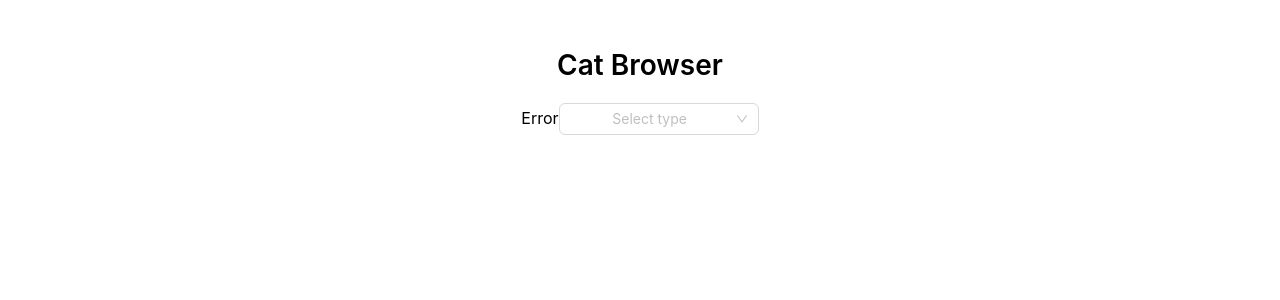
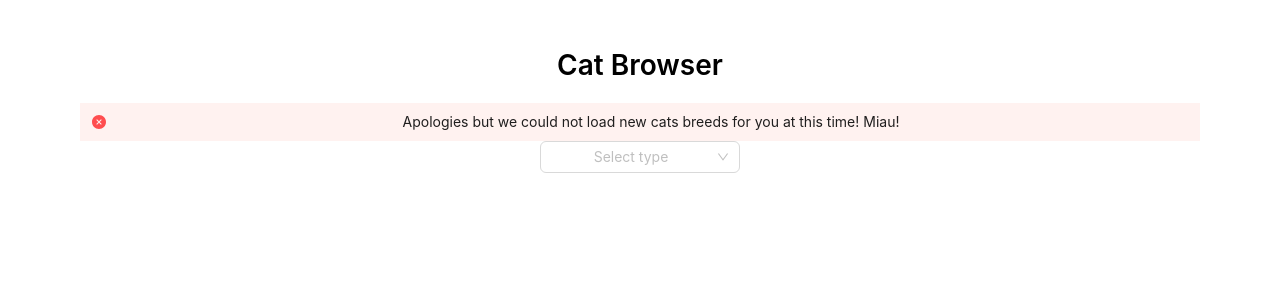
Before and after one commit to sagar-akbari-tatvasoft/ColorMagicAssessment, a React (Create React App) app: page / in a window 1280 px wide. Shown: the top 300 px of the page. Built offline with nearby package versions, Linux system fonts and the light colour scheme; no server answers.

Commit message:
-Added Error component -Added cats axios call

```diff
--- /dev/null
+++ b/src/helper/Error.js
@@ -0,0 +1,13 @@
+import { Alert, Space } from "antd";
+
+export default function ErrorWrapper({ children }) {
+  return (
+    <Space direction="vertical" style={{ width: "100%" }}>
+      {children}
+    </Space>
+  );
+}
+
+export function Error(props) {
+  return <Alert type={props?.type ?? "error"} message={props.message} banner />;
+}
--- a/src/pages/home/Home.js
+++ b/src/pages/home/Home.js
@@ -1,6 +1,7 @@
-import { Select } from "antd";
+import { Select, Spin } from "antd";
 import React from "react";
 import { useQuery } from "react-query";
+import ErrorWrapper, { Error } from "../../helper/Error";
 
 import { fetchBreedType } from "../../requests/homeRequests";
 import { Container, Header } from "./style";
@@ -19,8 +20,18 @@ function Home(params) {
     <Container>
       <Header>Cat Browser</Header>
 
-      {isBreedsError && "Error"}
-      {isLoadingBreed && "loading"}
+      {/* Error handing block */}
+      <ErrorWrapper>
+        {isBreedsError ? (
+          <Error
+            message={
+              "Apologies but we could not load new cats breeds for you at this time! Miau!"
+            }
+          />
+        ) : null}
+      </ErrorWrapper>
+
+      {isLoadingBreed && <Spin />}
 
       <Select
         placeholder="Select type"
--- a/src/requests/homeRequests.js
+++ b/src/requests/homeRequests.js
@@ -1,4 +1,17 @@
 import { axiosInstance } from "../helper/axios";
+
+// Fetch cats infomation
+export const fetchCatsInfo = async ({ page = 1, breedId }) => {
+  const response = await axiosInstance.get(`images/search`, {
+    params: {
+      page: page,
+      limit: 10,
+      breed_id: breedId,
+      order: "ASC",
+    },
+  });
+  return response.data;
+};
 
 // Fetch breeds type
 export const fetchBreedType = async () => {
```
